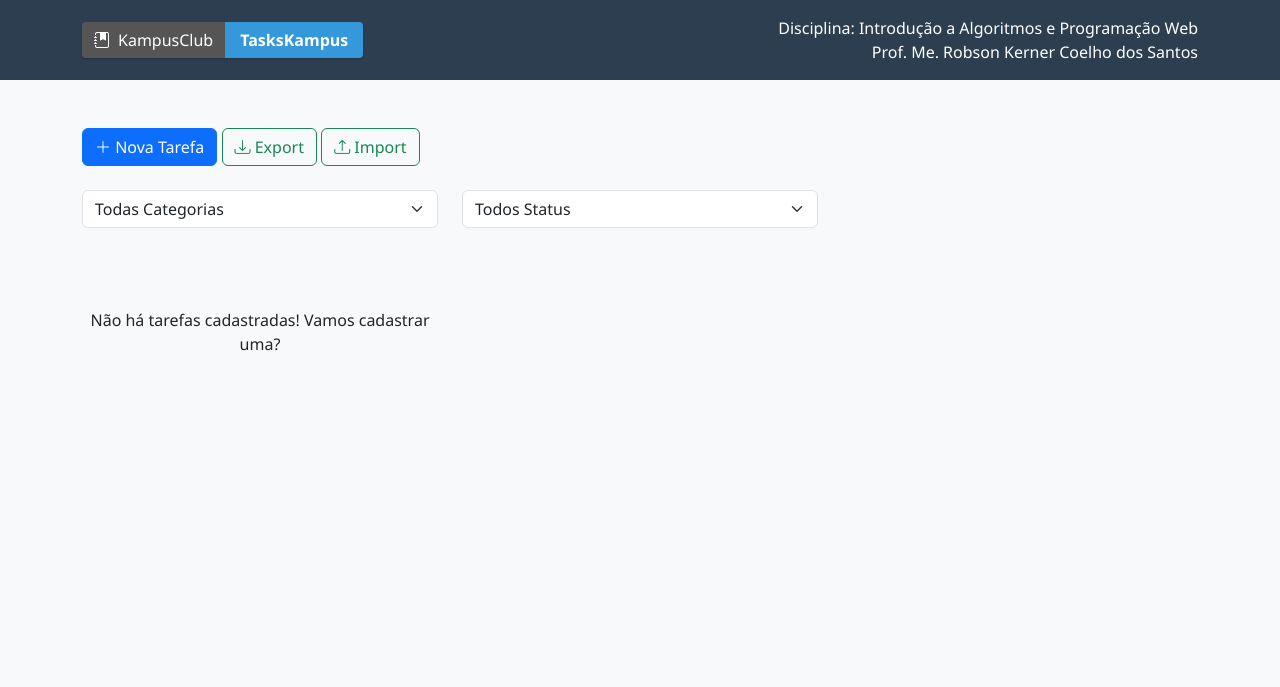
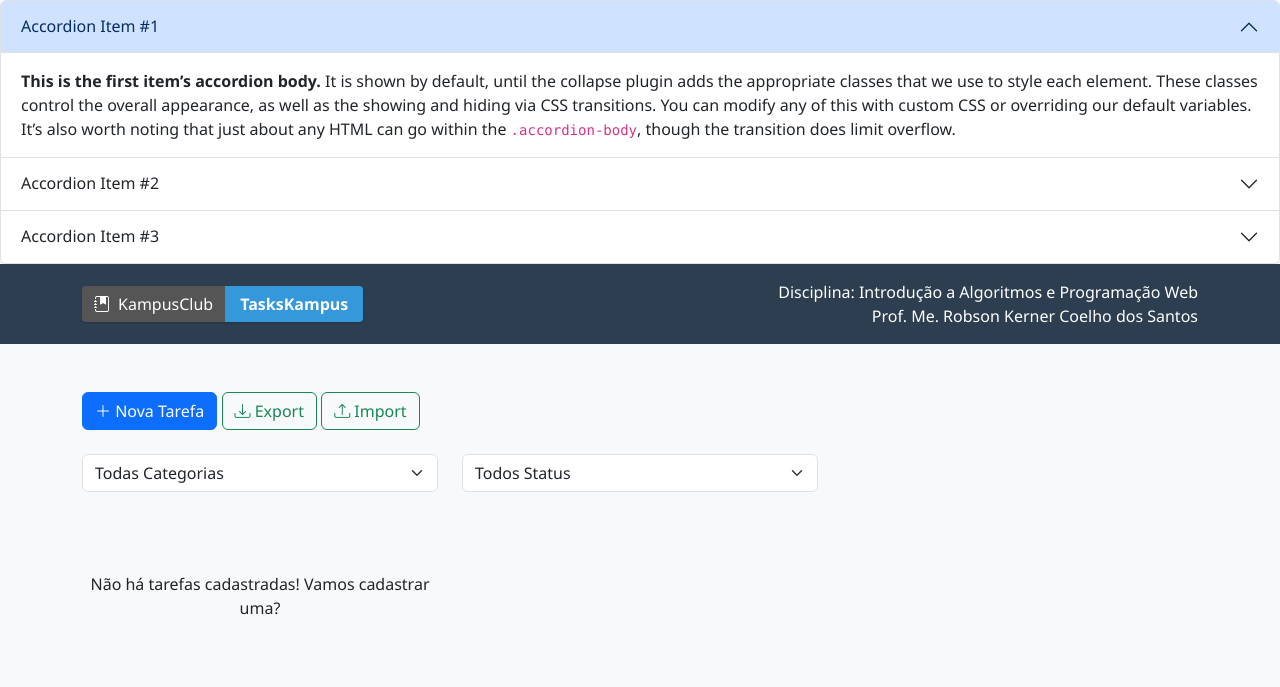
Before and after one commit to robsonkerner/aula-html-css, a plain HTML site: page index_v-final.html in a window 1280 px wide. Drawn offline with nearby package versions, Linux system fonts and the light colour scheme.

Commit message:
Update project.

```diff
--- a/index_v-final.html
+++ b/index_v-final.html
@@ -10,6 +10,45 @@
 </head>
 <body class="modal-open">
 <!-- Header -->
+<div class="accordion" id="accordionExample">
+    <div class="accordion-item">
+        <h2 class="accordion-header">
+            <button class="accordion-button" type="button" data-bs-toggle="collapse" data-bs-target="#collapseOne" aria-expanded="true" aria-controls="collapseOne">
+                Accordion Item #1
+            </button>
+        </h2>
+        <div id="collapseOne" class="accordion-collapse collapse show" data-bs-parent="#accordionExample">
+            <div class="accordion-body">
+                <strong>This is the first item’s accordion body.</strong> It is shown by default, until the collapse plugin adds the appropriate classes that we use to style each element. These classes control the overall appearance, as well as the showing and hiding via CSS transitions. You can modify any of this with custom CSS or overriding our default variables. It’s also worth noting that just about any HTML can go within the <code>.accordion-body</code>, though the transition does limit overflow.
+            </div>
+        </div>
+    </div>
+    <div class="accordion-item">
+        <h2 class="accordion-header">
+            <button class="accordion-button collapsed" type="button" data-bs-toggle="collapse" data-bs-target="#collapseTwo" aria-expanded="false" aria-controls="collapseTwo">
+                Accordion Item #2
+            </button>
+        </h2>
+        <div id="collapseTwo" class="accordion-collapse collapse" data-bs-parent="#accordionExample">
+            <div class="accordion-body">
+                <strong>This is the second item’s accordion body.</strong> It is hidden by default, until the collapse plugin adds the appropriate classes that we use to style each element. These classes control the overall appearance, as well as the showing and hiding via CSS transitions. You can modify any of this with custom CSS or overriding our default variables. It’s also worth noting that just about any HTML can go within the <code>.accordion-body</code>, though the transition does limit overflow.
+            </div>
+        </div>
+    </div>
+    <div class="accordion-item">
+        <h2 class="accordion-header">
+            <button class="accordion-button collapsed" type="button" data-bs-toggle="collapse" data-bs-target="#collapseThree" aria-expanded="false" aria-controls="collapseThree">
+                Accordion Item #3
+            </button>
+        </h2>
+        <div id="collapseThree" class="accordion-collapse collapse" data-bs-parent="#accordionExample">
+            <div class="accordion-body">
+                <strong>This is the third item’s accordion body.</strong> It is hidden by default, until the collapse plugin adds the appropriate classes that we use to style each element. These classes control the overall appearance, as well as the showing and hiding via CSS transitions. You can modify any of this with custom CSS or overriding our default variables. It’s also worth noting that just about any HTML can go within the <code>.accordion-body</code>, though the transition does limit overflow.
+            </div>
+        </div>
+    </div>
+</div>
+
 <header class="header-bg">
     <div class="container">
         <div class="d-flex justify-content-between align-items-center py-3">
--- a/scripts/script.js
+++ b/scripts/script.js
@@ -35,6 +35,7 @@ form.addEventListener('submit', e => {
 
     // Adiciona a nova tarefa ao array tarefas
     tarefas.push(nova);
+    console.log(tarefas);
 
     // Reseta os campos do formulário para vazio, preparando para nova entrada
     form.reset();
```
Also changed, not shown: aula.html (added, +10 -0 lines), lista-de-tarefas-v2.html (+3 -1 lines), 1 other file.
